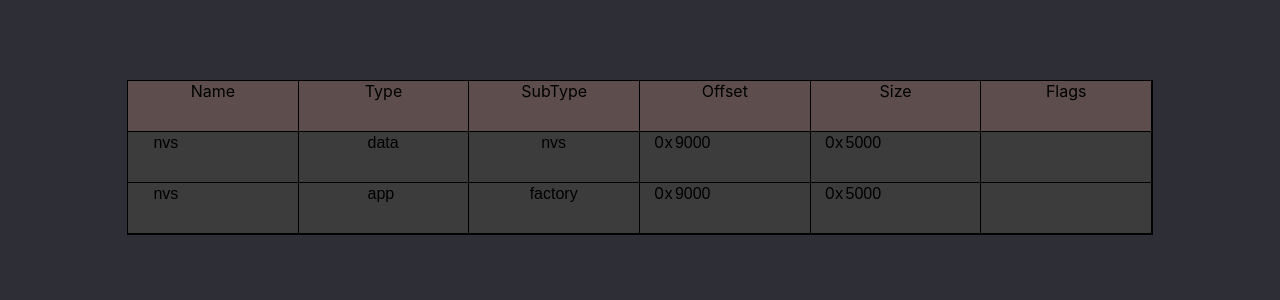
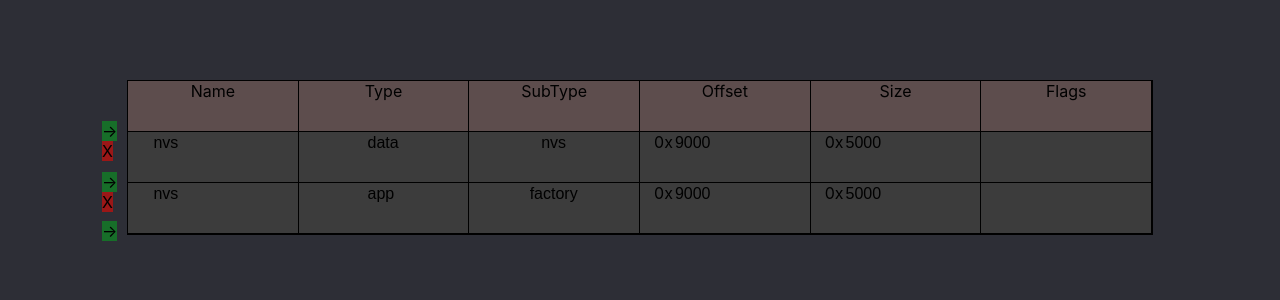
Before and after one commit to platevoltage/esp32-partition-calculator, a React (Create React App) app: page / in a window 1280 px wide. Shown: the top 300 px of the page. Built offline with nearby package versions, Linux system fonts and the light colour scheme.

Commit message:
created add and remove buttons

```diff
--- a/src/components/Row.tsx
+++ b/src/components/Row.tsx
@@ -17,8 +17,30 @@ interface Props {
 
 
 export default function Row({table, setTable, i}: Props) {
+    const blankPartition: Partition = {
+        name: "",
+        type: "app",
+        subType: "factory",
+        offset: table[i].offset+table[i].size,
+        size: 0,
+    }
   return (
     <div className="row">
+        {i===table.length-1 && <div className="add add-bottom" onClick={() => {
+            table.splice( i+1, 0, blankPartition );
+            setTable( [ ...table ] );
+        }}>-&gt;</div>}
+
+        <div className="add" onClick={() => {
+            table.splice( i, 0, blankPartition );
+            setTable( [ ...table ] );
+        }}>-&gt;</div>
+
+        <div className="remove" onClick={() => {
+            table.splice( i, 1);
+            setTable( [ ...table ] );
+        }}>X</div>
+
 
         <div className="column">
             <input type="text" name="name" value={table[i].name} spellCheck="false" onChange={(e) => {
--- a/src/components/Table.css
+++ b/src/components/Table.css
@@ -42,3 +42,22 @@ select {
     /* display: inline-block; */
     /* background-color: #5d4d4d; */
 }
+
+.add {
+    position: absolute;
+    left: -26px;
+    top: -.7em;
+    background-color: #176e29;
+}
+
+.add-bottom {
+    top: auto;
+    bottom: -.5em
+}
+
+.remove {
+    position: absolute;
+    left: -26px;
+    top: calc(50% - 1em);
+    background-color: #9b1717;
+}
```
